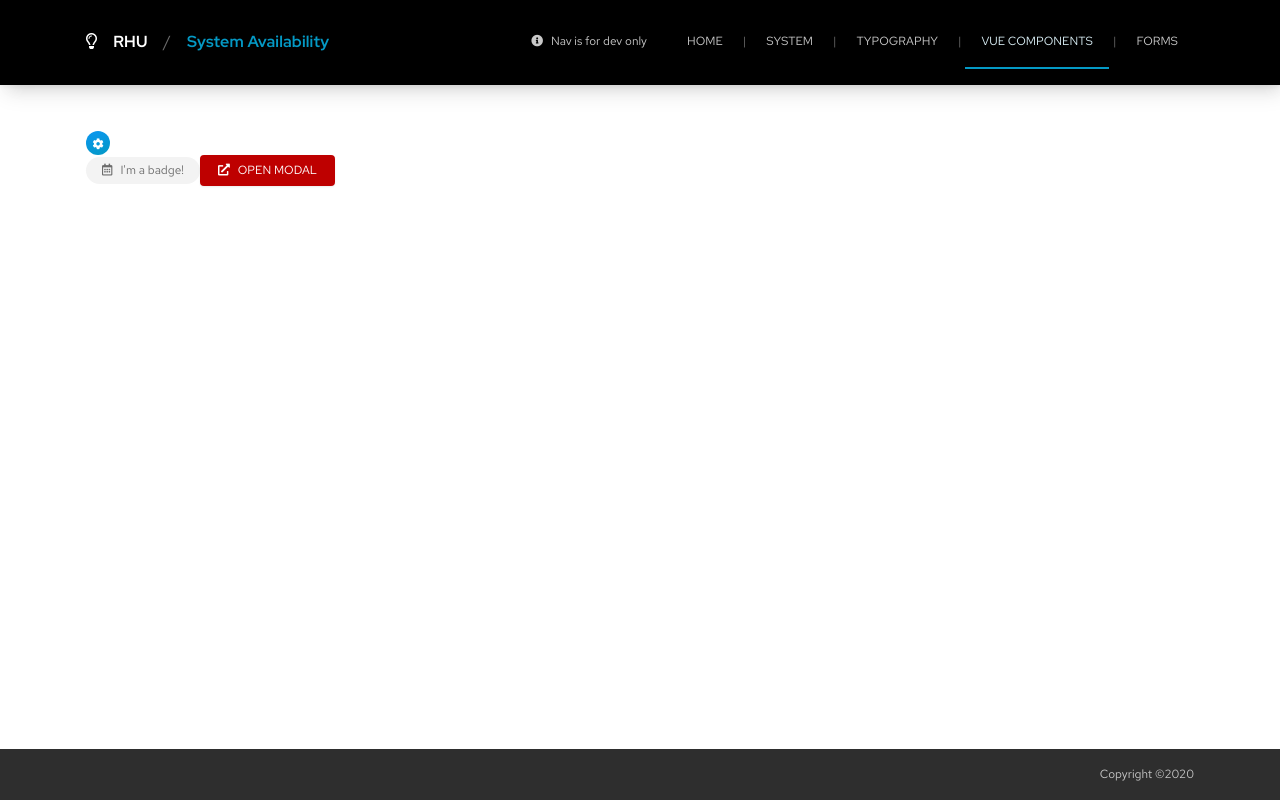
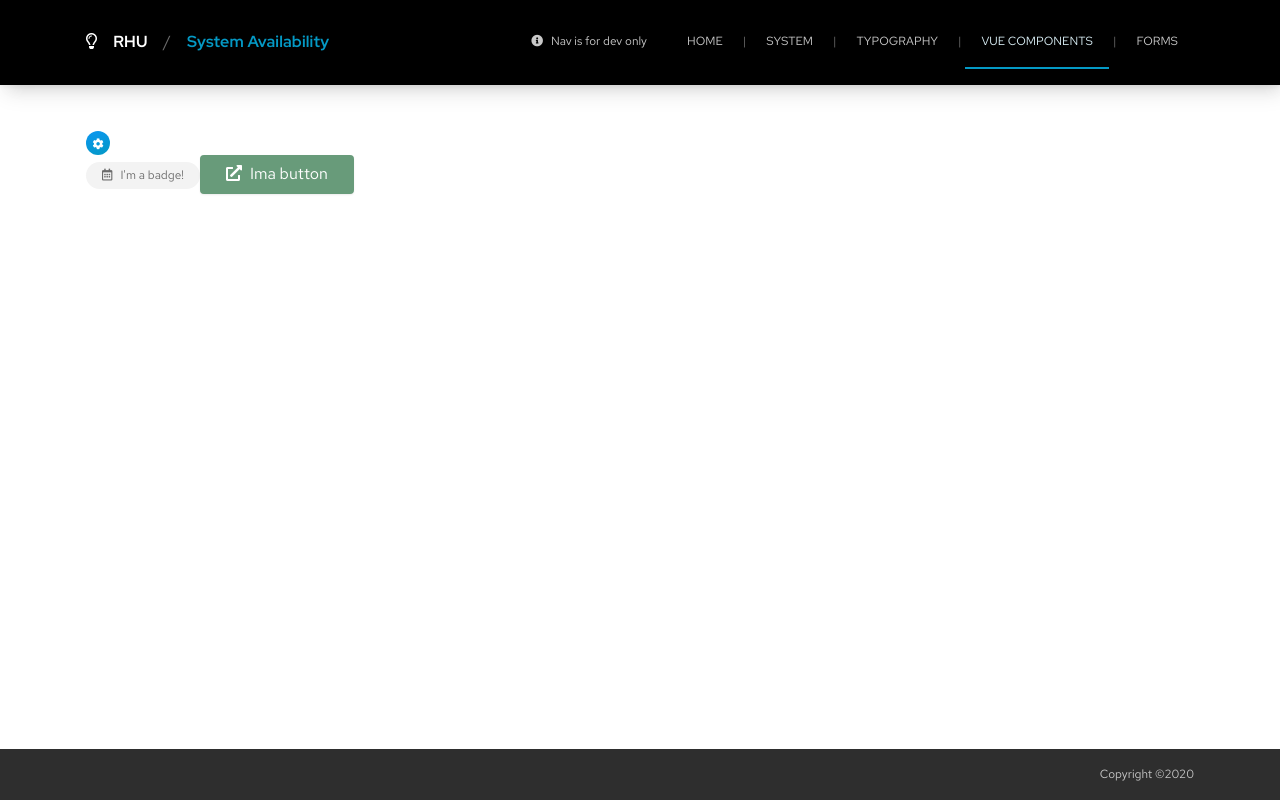
Before and after one commit to nudoru/rhu-system-status, a Vue app: page /components in a window 1280 px wide. Built offline with nearby package versions, Linux system fonts and the light colour scheme; what vue-dummy would draw is missing.

Commit message:
custom button

```diff
--- a/src/components/ui/Badge.vue
+++ b/src/components/ui/Badge.vue
@@ -9,7 +9,7 @@
 import { validateStatus } from "@/libs/uiComponentPropValidation.js";
 
 export default {
-  name: "Icon",
+  name: "Badge",
   components: {},
   props: {
     status: {
--- /dev/null
+++ b/src/components/ui/Button.vue
@@ -0,0 +1,65 @@
+<template>
+  <button @click="onClick" :class="cls">
+    <i v-if="glyph.length > 0" :class="glyphCls"></i>
+    <slot />
+  </button>
+</template>
+
+<script>
+import { validateStatus } from "@/libs/uiComponentPropValidation.js";
+
+export default {
+  name: "Button",
+  components: {},
+  props: {
+    status: {
+      type: String,
+      default: "info",
+      validator: validateStatus,
+    },
+    glyph: {
+      type: String,
+      default: "",
+    },
+    large: {
+      type: Boolean,
+      default: false,
+    },
+    pill: {
+      type: Boolean,
+      default: false,
+    },
+    block: {
+      type: Boolean,
+      default: false,
+    },
+    outline: {
+      type: Boolean,
+      default: false,
+    },
+    link: {
+      type: Boolean,
+      default: false,
+    },
+    onClick: {
+      type: Function,
+      default: () => {},
+    },
+  },
+  computed: {
+    cls() {
+      return [
+        this.status,
+        this.large ? "large" : "",
+        this.pill ? "pill" : "",
+        this.block ? "block" : "",
+        this.outline ? "outline" : "",
+        this.link ? "outline link" : "",
+      ].join(" ");
+    },
+    glyphCls() {
+      return [this.glyph, "left"].join(" ");
+    },
+  },
+};
+</script>
--- a/src/views/VueComponents.vue
+++ b/src/views/VueComponents.vue
@@ -9,9 +9,16 @@
   <div class="container">
     <Icon status="primary" glyph="fa fa-cog" />
     <Badge status="neutral" glyph="far fa-calendar-alt">I'm a badge!</Badge>
-    <button class="danger" @click="onShowModal">
-      <i class="fas fa-external-link-alt left"></i>Open Modal
-    </button>
+    <!--    <button class="danger" @click="onShowModal">-->
+    <!--      <i class="fas fa-external-link-alt left"></i>Open Modal-->
+    <!--    </button>-->
+    <Button
+      :onClick="onShowModal"
+      status="success"
+      glyph="fas fa-external-link-alt"
+      large
+      >Ima button</Button
+    >
     <Modal
       :visible="showModal"
       :coverCallback="onCloseModal"
@@ -52,10 +59,11 @@
 import Icon from "@/components/ui/Icon";
 import Badge from "@/components/ui/Badge";
 import Modal from "@/components/ui/Modal";
+import Button from "@/components/ui/Button";
 
 export default {
   name: "Home",
-  components: { Modal, Icon, Badge },
+  components: { Modal, Icon, Badge, Button },
   props: {
     p: {
       type: Boolean,
```
